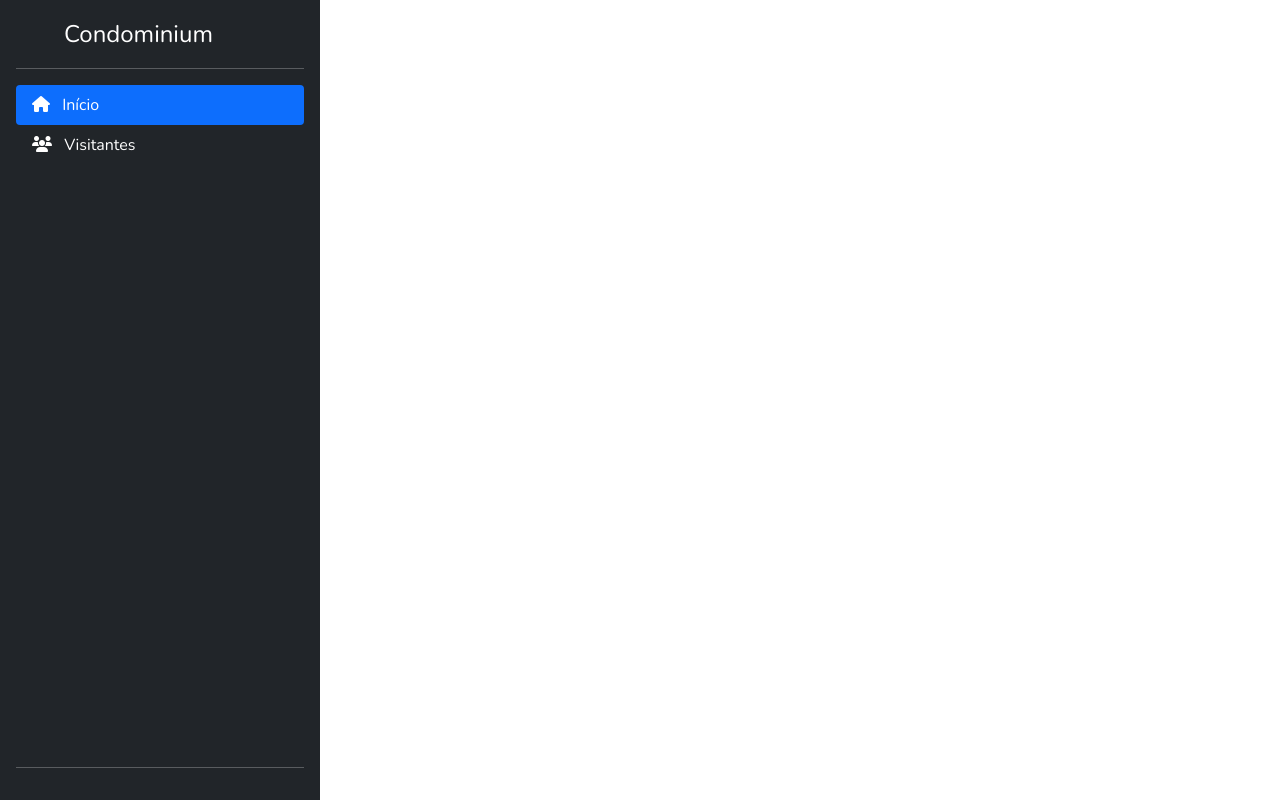
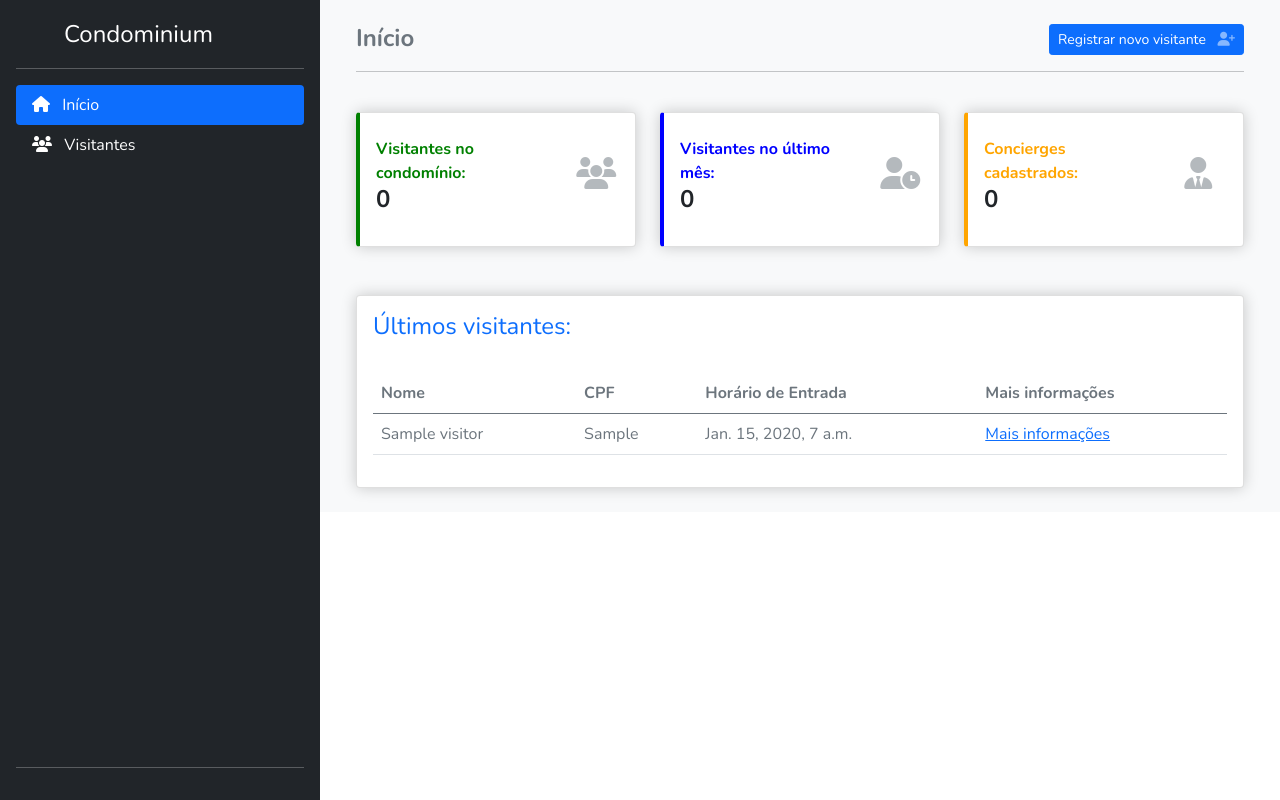
Before and after one commit to joseguilherme-dev/condominium, a Django app: page / in a window 1280 px wide. Run offline with Django 3.2, Linux system fonts and the light colour scheme; tables that the repository leaves empty hold one stand-in row (values such as "Sample post"); some libraries are stand-ins or nearby versions.

Commit message:
:arrow_up: Update index.html

```diff
--- a/templates/index.html
+++ b/templates/index.html
@@ -1,9 +1,120 @@
 {% extends 'base.html' %}
+{% load widget_tweaks %}
 
 {% block content %}
 
-<div class="col-9">
-  Início
+<style>
+  .card {box-shadow: 0px 0px 15px rgba(0,0,0,.2);}
+
+  .a-card {border-left: 4px solid green;}
+  .a-card p {color: green;}
+
+  .b-card {border-left: 4px solid blue;}
+  .b-card p {color: blue;}
+
+  .c-card {border-left: 4px solid orange;}
+  .c-card p {color: orange;}
+</style>
+
+<div class="offset-3 col-9 bg-light text-dark">
+  <div class="p-4 pb-0">
+    <div class="row m-0 p-0">
+      <div class="col-6 m-0 p-0">
+        <h4 class="text-muted mb-0"><strong>Início</strong></h4>
+      </div>
+      <div class="col-6 m-0 p-0 d-flex align-items-center justify-content-end">
+        <a href="{% url 'registrar-visitante' %}" class="btn btn-primary btn-icon-split btn-sm">
+          <span class="text">
+            Registrar novo visitante
+          </span>
+
+          <span class="ms-2 icon text-white-50">
+            <i class="fas fa-user-plus"></i>
+          </span>
+        </a>
+      </div>
+    </div>
+
+    <hr>
+  </div>
+
+  <div class="row p-4">
+    <div class="col-4">
+      <div class="card a-card data-card">
+        <div class="card-body py-4">
+          <div class="row align-items-center">
+            <div class="col-9">
+              <p class="mb-0 fw-bold">Visitantes no condomínio:</p>
+              <h4 class="fw-bold text-dark">0</h4>
+            </div>
+            <div class="col-3">
+              <h2><i class="fas fa-users text-muted" style="opacity: 0.5;"></i></h2>
+            </div>
+          </div>
+        </div>
+      </div>
+    </div>
+    <div class="col-4">
+      <div class="card b-card data-card">
+        <div class="card-body py-4">
+          <div class="row align-items-center">
+            <div class="col-9">
+              <p class="mb-0 fw-bold">Visitantes no último mês:</p>
+              <h4 class="fw-bold text-dark">0</h4>
+            </div>
+            <div class="col-3">
+              <h2><i class="fas fa-user-clock text-muted" style="opacity: 0.5;"></i></h2>
+            </div>
+          </div>
+        </div>
+      </div>
+    </div>
+    <div class="col-4">
+      <div class="card c-card data-card">
+        <div class="card-body py-4">
+          <div class="row align-items-center">
+            <div class="col-9">
+              <p class="mb-0 fw-bold">Concierges cadastrados:</p>
+              <h4 class="fw-bold text-dark">0</h4>
+            </div>
+            <div class="col-3">
+              <h2><i class="fas fa-user-tie text-muted" style="opacity: 0.5;"></i></h2>
+            </div>
+          </div>
+        </div>
+      </div>
+    </div>
+  </div>
+
+  <div class="row p-4">
+    <div class="col-12">
+      <div class="card">
+        <div class="card-body">
+          <h4 class="text-primary">Últimos visitantes:</h4><br>
+
+          <table class="table text-secondary">
+            <thead>
+              <th scope="col">Nome</th>
+              <th scope="col">CPF</th>
+              <th scope="col">Horário de Entrada</th>
+              <th scope="col">Mais informações</th>
+            </thead>
+            <tbody>
+              {% for visitor in visitors %}
+              <tr>
+                <td>{{visitor.complete_name}}</td>
+                <td>{{visitor.cpf}}</td>
+                <td>{{visitor.entrance_hour}}</td>
+                <td><a href="{% url 'visitante' id=visitor.id %}">Mais informações</a></td>
+              </tr>
+              {% endfor %}
+            </tbody>
+          </table>
+        </div>
+      </div>
+    </div>
+  </div>
+</div>
 </div>
 
 {% endblock content %}
```
